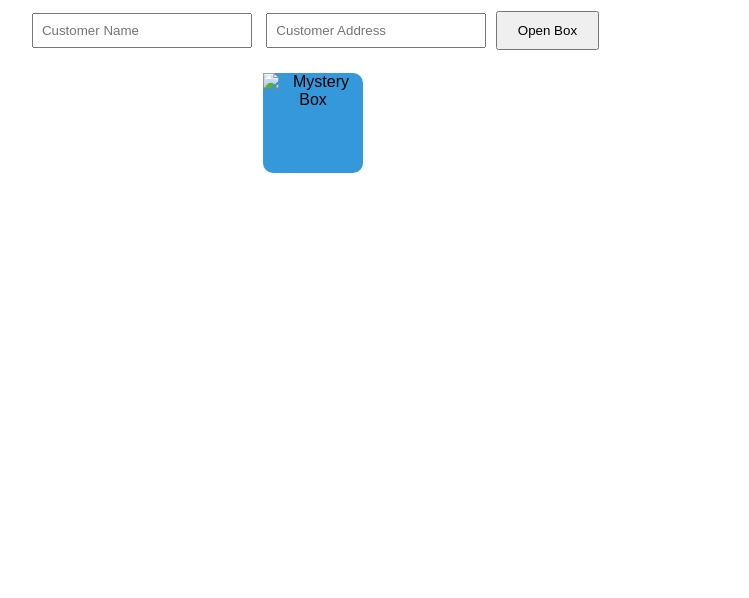
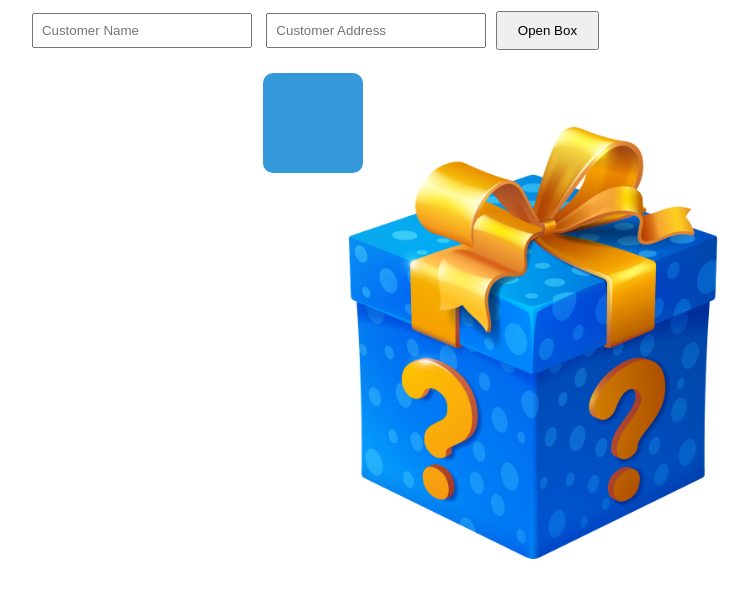
Before and after one commit to Dmitrosio/mystery-box-promo, a website: page index.html in a window 1280 px wide. Shown: the part 138-736 px from the top of the page, without its empty margins (327-1076 px from the left). Drawn offline with nearby package versions, Linux system fonts and the light colour scheme; the site is published under a folder, as on GitHub Pages, so addresses that start at the root find nothing.

Commit message:
try thid

```diff
--- a/index.html
+++ b/index.html
@@ -19,7 +19,7 @@
   <div id="result"></div>
 
   <div id="mysteryBox-holder" style="width: 100px; height: 100px; background-color: #3498db; border-radius: 10px; margin: auto; cursor: grab; position: relative;">
-    <img id="mysteryBox" src='/mysteryBox.png' alt="Mystery Box" style="cursor:grab;">
+    <img id="mysteryBox" src='public/mysteryBox.png' alt="Mystery Box" style="cursor:grab;">
   </div>
   <script src="https://cdnjs.cloudflare.com/ajax/libs/animejs/3.2.1/anime.min.js"></script>
   <script>
```
